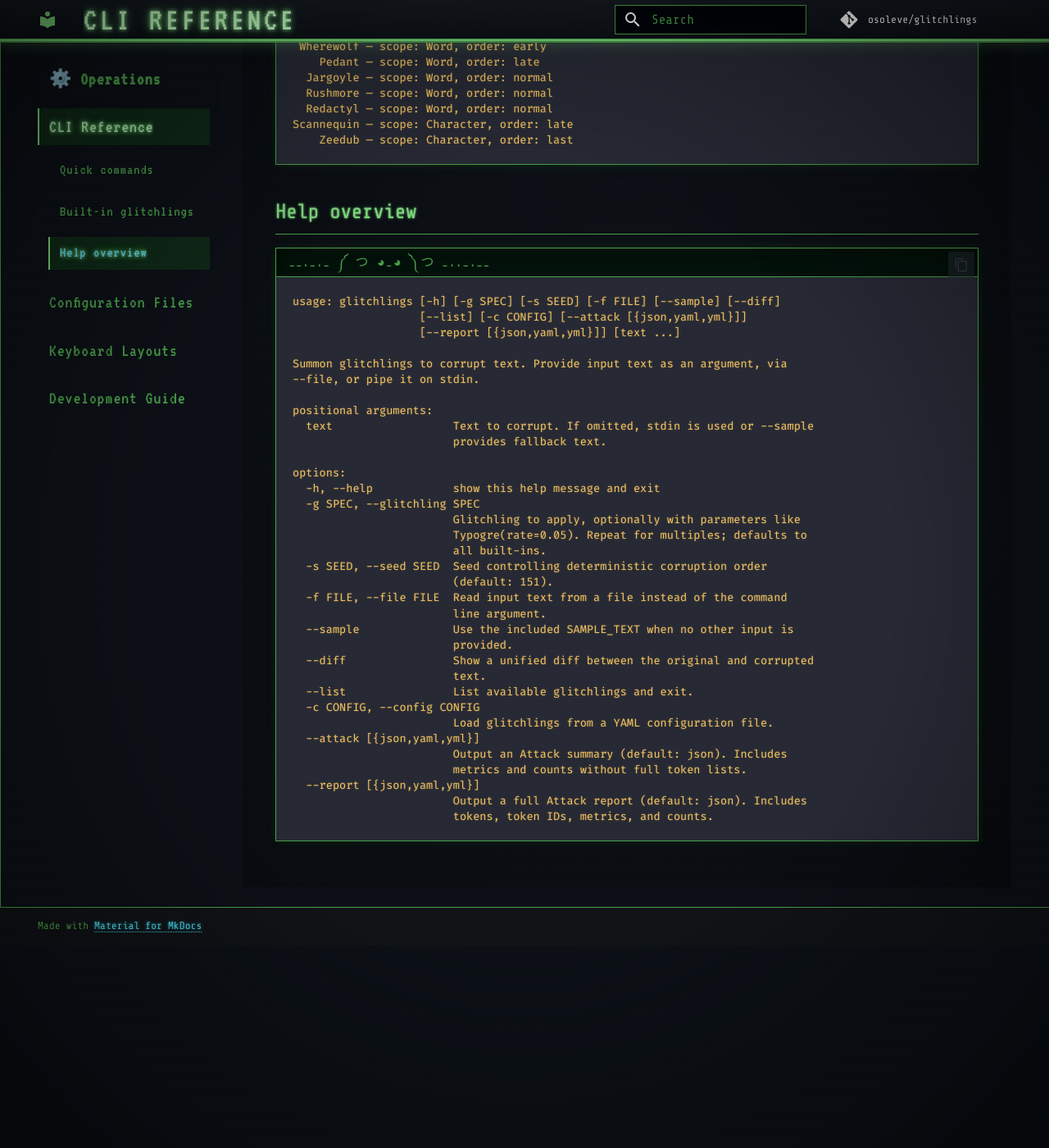
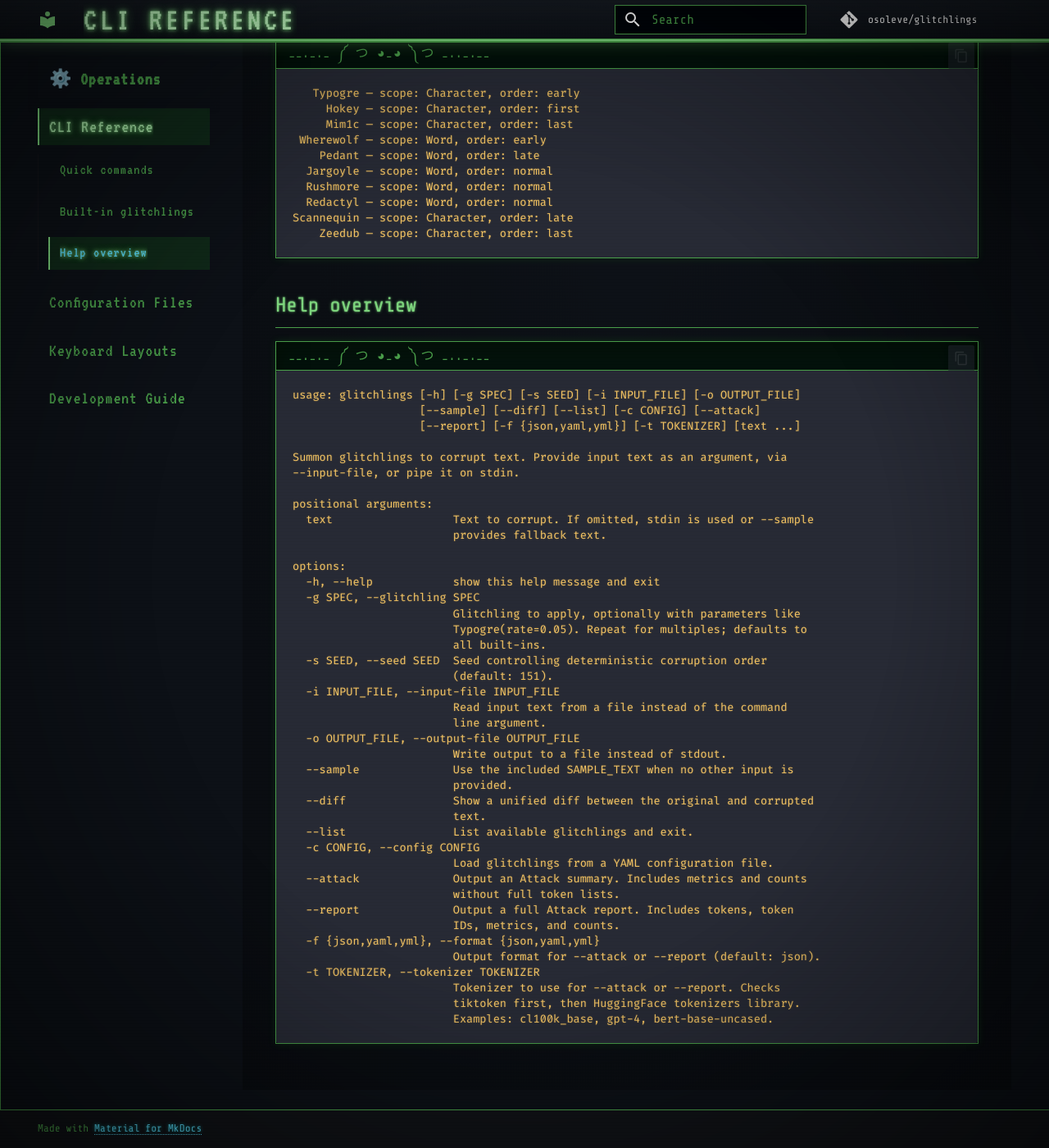
Before and after one commit to osoleve/glitchlings, an MkDocs documentation site: the page built from docs/cli.md, in a window 1280 px wide and 1400 px high, scrolled down 916 px. Shown: the whole window at 82% size. Built offline with MkDocs 1.6.1 and Material for MkDocs 9.7.7, drawn with Linux system fonts in a browser that asks for light colours; comment, search, counter and statistics services are not loaded; before the commit the page ends 2069 px from its top, so only the background shows below that; some of the changed text lies outside the part shown.

Commit message:
feat: Add tokenizer and format flags to CLI, refactor file I/O options
- Add --tokenizer/-t flag to specify tokenizer for --attack/--report
  (checks tiktoken first, then HuggingFace tokenizers library)
- Add --format/-f flag to control output format (json/yaml/yml)
- Rename --file/-f to --input-file/-i to avoid flag collision
- Add --output-file/-o flag to write output to a file
- Remove format argument from --attack and --report (now simple flags)
- Remove summary from --report output for cleaner machine-readable output
- Rename 'attack' optional dependency group to 'tok' in pyproject.toml
- Update documentation and tests

````diff
--- a/docs/cli.md
+++ b/docs/cli.md
@@ -11,13 +11,19 @@ changes.
 glitchlings --list
 
 # Glitch an entire file with Typogre and inspect the unified diff.
-glitchlings -g typogre --file documents/report.txt --diff
+glitchlings -g typogre --input-file documents/report.txt --diff
 
 # Configure glitchlings inline with keyword arguments.
 glitchlings -g "Typogre(rate=0.05)" "Ghouls just wanna have fun"
 
 # Pipe text through Mim1c for on-the-fly homoglyph swaps.
 echo "Beware LLM-written flavor-text" | glitchlings -g mim1c
+
+# Run an attack analysis with a specific tokenizer and output format.
+glitchlings --attack --tokenizer cl100k_base --format yaml --sample
+
+# Generate a full report and save to a file.
+glitchlings --report -t gpt-4 -o report.json "Test input text"
 ```
 
 ## Built-in glitchlings
@@ -38,12 +44,12 @@ Scannequin — scope: Character, order: late
 ## Help overview
 
 ```text
-usage: glitchlings [-h] [-g SPEC] [-s SEED] [-f FILE] [--sample] [--diff]
-                   [--list] [-c CONFIG] [--attack [{json,yaml,yml}]]
-                   [--report [{json,yaml,yml}]] [text ...]
+usage: glitchlings [-h] [-g SPEC] [-s SEED] [-i INPUT_FILE] [-o OUTPUT_FILE]
+                   [--sample] [--diff] [--list] [-c CONFIG] [--attack]
+                   [--report] [-f {json,yaml,yml}] [-t TOKENIZER] [text ...]
 
 Summon glitchlings to corrupt text. Provide input text as an argument, via
---file, or pipe it on stdin.
+--input-file, or pipe it on stdin.
 
 positional arguments:
   text                  Text to corrupt. If omitted, stdin is used or --sample
@@ -57,8 +63,11 @@ options:
                         all built-ins.
   -s SEED, --seed SEED  Seed controlling deterministic corruption order
                         (default: 151).
-  -f FILE, --file FILE  Read input text from a file instead of the command
+  -i INPUT_FILE, --input-file INPUT_FILE
+                        Read input text from a file instead of the command
                         line argument.
+  -o OUTPUT_FILE, --output-file OUTPUT_FILE
+                        Write output to a file instead of stdout.
   --sample              Use the included SAMPLE_TEXT when no other input is
                         provided.
   --diff                Show a unified diff between the original and corrupted
@@ -66,10 +75,14 @@ options:
   --list                List available glitchlings and exit.
   -c CONFIG, --config CONFIG
                         Load glitchlings from a YAML configuration file.
-  --attack [{json,yaml,yml}]
-                        Output an Attack summary (default: json). Includes
-                        metrics and counts without full token lists.
-  --report [{json,yaml,yml}]
-                        Output a full Attack report (default: json). Includes
-                        tokens, token IDs, metrics, and counts.
+  --attack              Output an Attack summary. Includes metrics and counts
+                        without full token lists.
+  --report              Output a full Attack report. Includes tokens, token
+                        IDs, metrics, and counts.
+  -f {json,yaml,yml}, --format {json,yaml,yml}
+                        Output format for --attack or --report (default: json).
+  -t TOKENIZER, --tokenizer TOKENIZER
+                        Tokenizer to use for --attack or --report. Checks
+                        tiktoken first, then HuggingFace tokenizers library.
+                        Examples: cl100k_base, gpt-4, bert-base-uncased.
 ```
--- a/pyproject.toml
+++ b/pyproject.toml
@@ -73,7 +73,7 @@ all = [
     "tiktoken>=0.3.0",
     "tokenizers>=0.13.0",
 ]
-attack = ["tiktoken>=0.3.0", "tokenizers>=0.13.0"]
+tok = ["tiktoken>=0.3.0", "tokenizers>=0.13.0"]
 gutenberg = ["py-gutenberg==1.0.0"]
 hf = ["datasets>=4.0.0"]
 lightning = ["pytorch_lightning>=2.0.0"]
````
Also changed, not shown: CLAUDE.md (+3 -3 lines), README.md (+3 -3 lines), docs/attack.md (+12 -3 lines), docs/index.md (+3 -3 lines), 2 other files.
